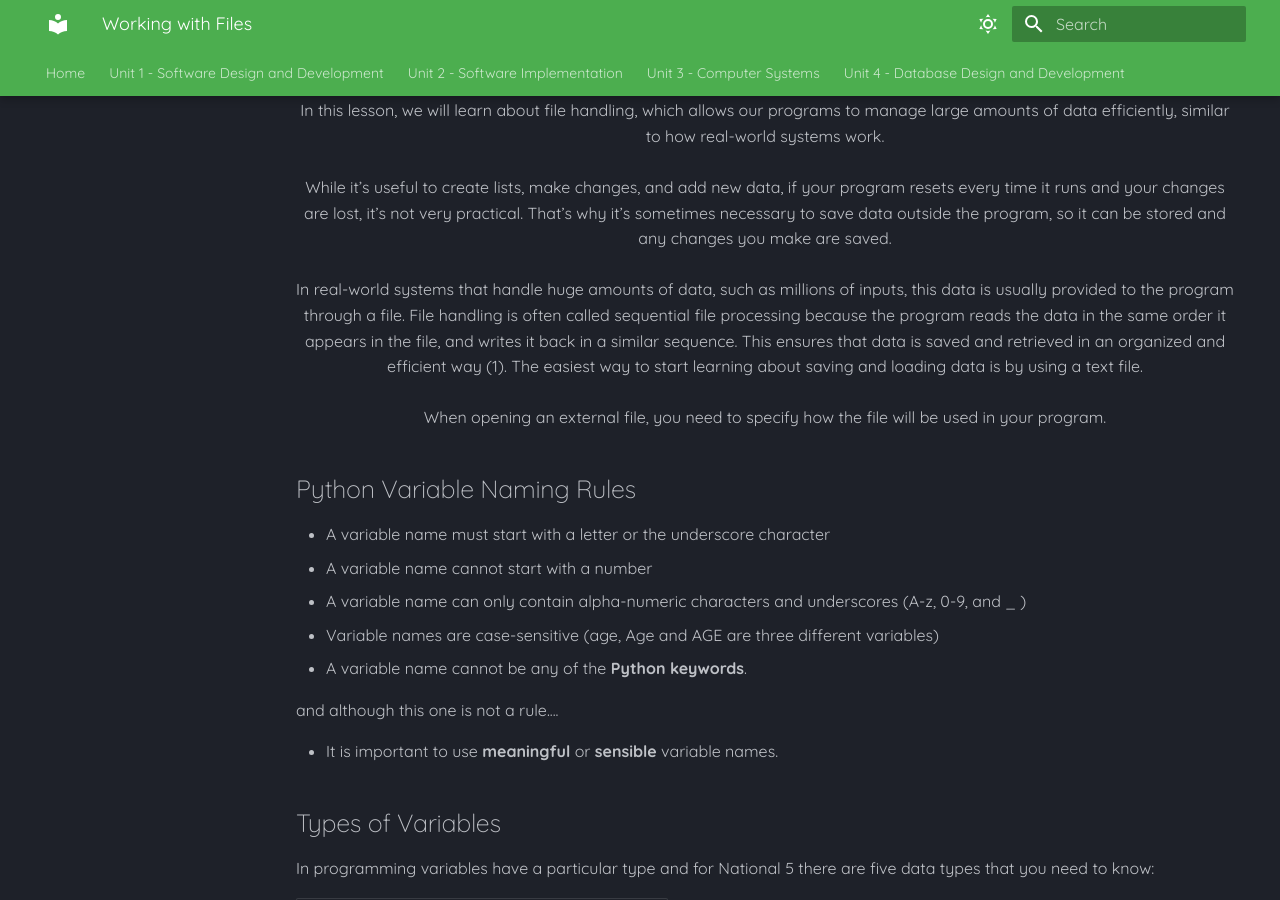
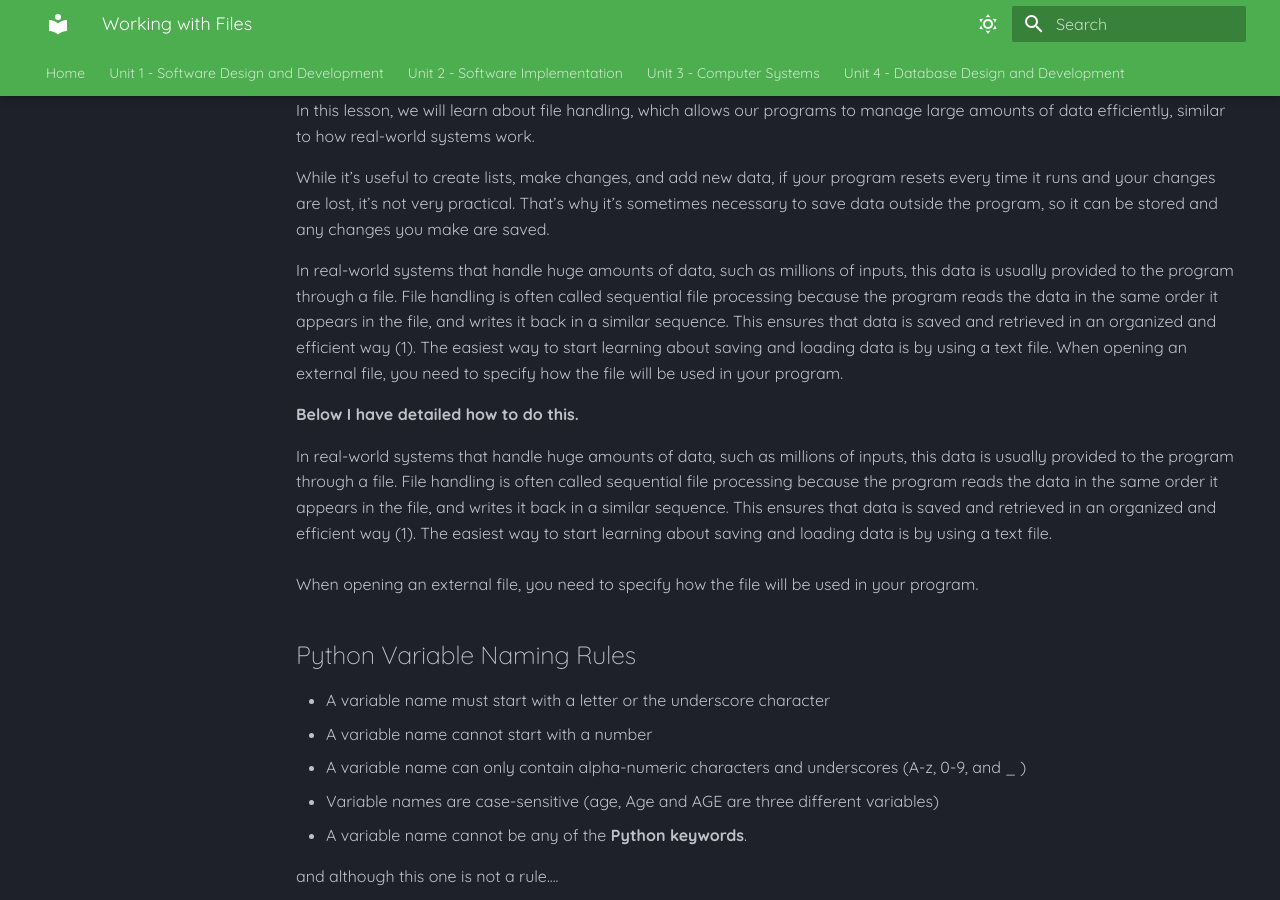
Before and after one commit to Mr-Wood-CS/Higher-Computing-Science-MD-Files, an MkDocs documentation site: the page built from docs/SI/05-Working-with-Files-(txt).md, in a window 1280 px wide and 900 px high, scrolled down 331 px. Built offline with MkDocs 1.6.1 and Material for MkDocs 9.7.7, drawn with Linux system fonts in a browser that asks for light colours.

Commit message:
Update 05-Working-with-Files-(txt).md

```diff
--- a/docs/SI/05-Working-with-Files-(txt).md
+++ b/docs/SI/05-Working-with-Files-(txt).md
@@ -7,16 +7,18 @@
 - :fontawesome-brands-python: [Golf Championship](../Static/Golf-Championship.py){:download="Golf-Championship.py"}
 </div>
 
-
-
 ## Explanation
 
-<p style="text-align:center;"> In this lesson, we will learn about file handling, which allows our programs to manage large amounts of data efficiently, similar to how real-world systems work.
-</br>
-</br>
+In this lesson, we will learn about file handling, which allows our programs to manage large amounts of data efficiently, similar to how real-world systems work.
+
 While it’s useful to create lists, make changes, and add new data, if your program resets every time it runs and your changes are lost, it’s not very practical. That’s why it’s sometimes necessary to save data outside the program, so it can be stored and any changes you make are saved.
-</br>
-</br>
+
+In real-world systems that handle huge amounts of data, such as millions of inputs, this data is usually provided to the program through a file. File handling is often called sequential file processing because the program reads the data in the same order it appears in the file, and writes it back in a similar sequence. This ensures that data is saved and retrieved in an organized and efficient way (1).
+The easiest way to start learning about saving and loading data is by using a text file.
+When opening an external file, you need to specify how the file will be used in your program.
+
+__Below I have detailed how to do this.__
+
 In real-world systems that handle huge amounts of data, such as millions of inputs, this data is usually provided to the program through a file. File handling is often called sequential file processing because the program reads the data in the same order it appears in the file, and writes it back in a similar sequence. This ensures that data is saved and retrieved in an organized and efficient way (1).
 The easiest way to start learning about saving and loading data is by using a text file.
 </br>
```
